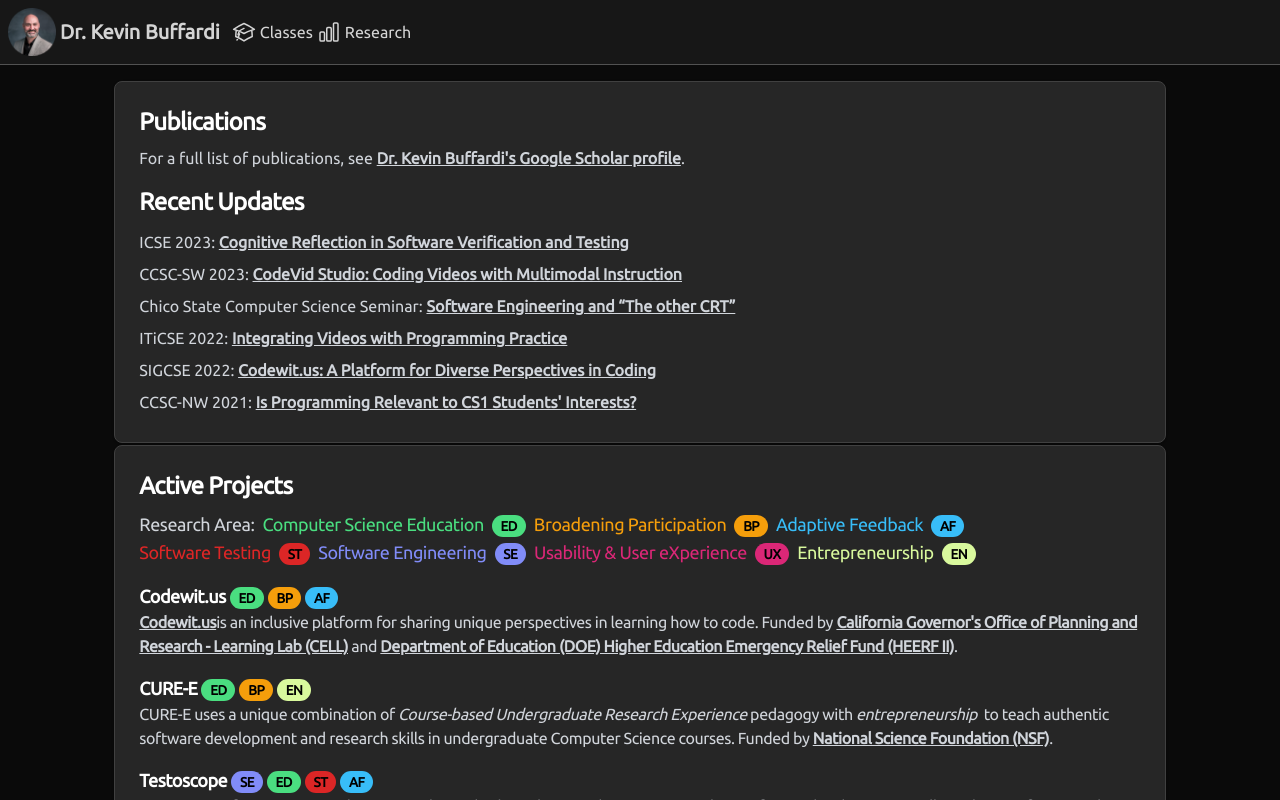
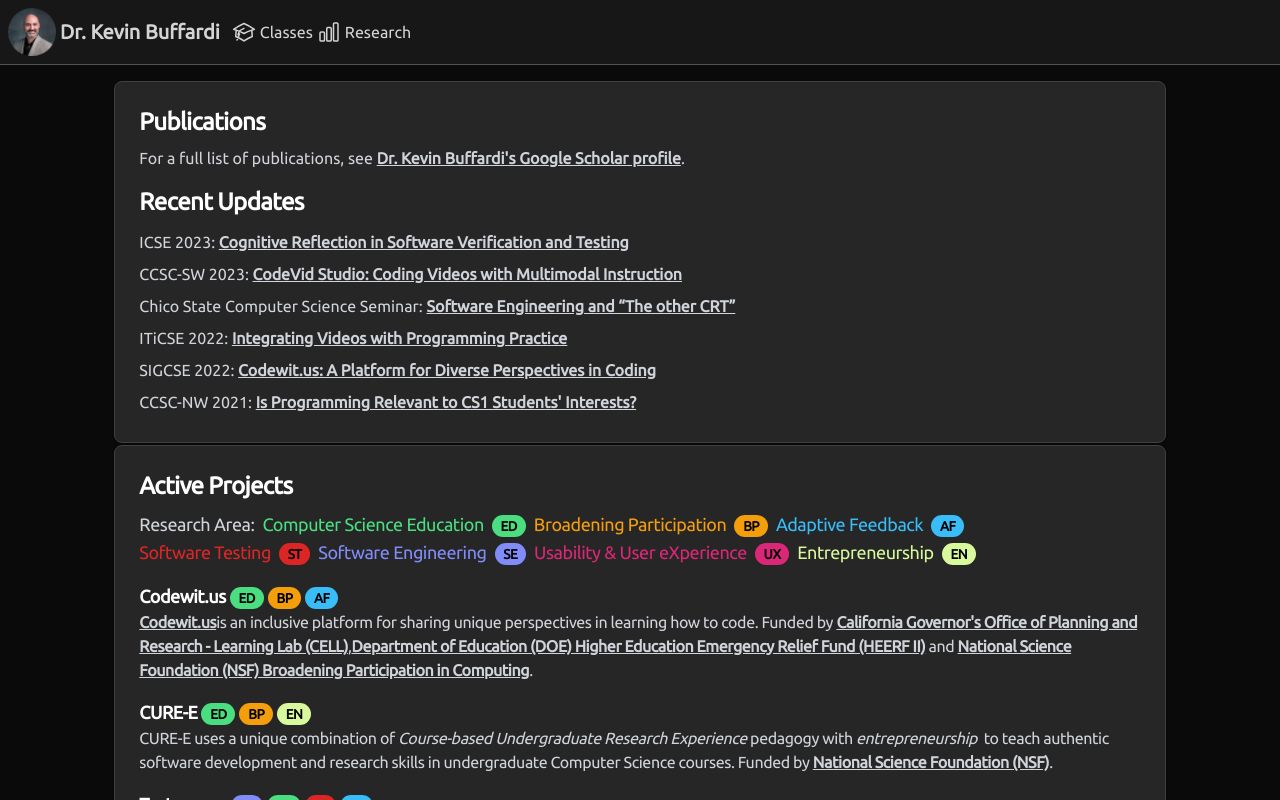
Before and after one commit to kbuffardi/kbuffardi.github.io, a Next.js app: page /research in a window 1280 px wide. Shown: the top 800 px of the page. Built offline with nearby package versions, Linux system fonts and the light colour scheme.

Commit message:
Add NSF BPC funding to research

```diff
--- a/src/app/research/page.tsx
+++ b/src/app/research/page.tsx
@@ -130,9 +130,12 @@ export default function Research() {
                 is an inclusive platform for sharing unique perspectives in learning how to code.
                 Funded by <a href="https://calearninglab.org/project/coding-community-inclusive-space-for-programming-tutorials-and-adaptive-learning/" target="_blank" className="font-semibold underline hover:font-bold">
                   California Governor&apos;s Office of Planning and Research - Learning Lab (CELL)
-                </a> and&nbsp;
+                </a>,
                 <a href="https://www.csuchico.edu/coronavirus/federal-aid/index.shtml" target="_blank" className="font-semibold underline hover:font-bold">
                   Department of Education (DOE) Higher Education Emergency Relief Fund (HEERF II)
+                </a> and&nbsp;
+                <a href="https://www.nsf.gov/awardsearch/showAward?AWD_ID=2315883&HistoricalAwards=false" target="_blank" className="font-semibold underline hover:font-bold">
+                  National Science Foundation (NSF) Broadening Participation in Computing
                 </a>.
               </p>
 
```
